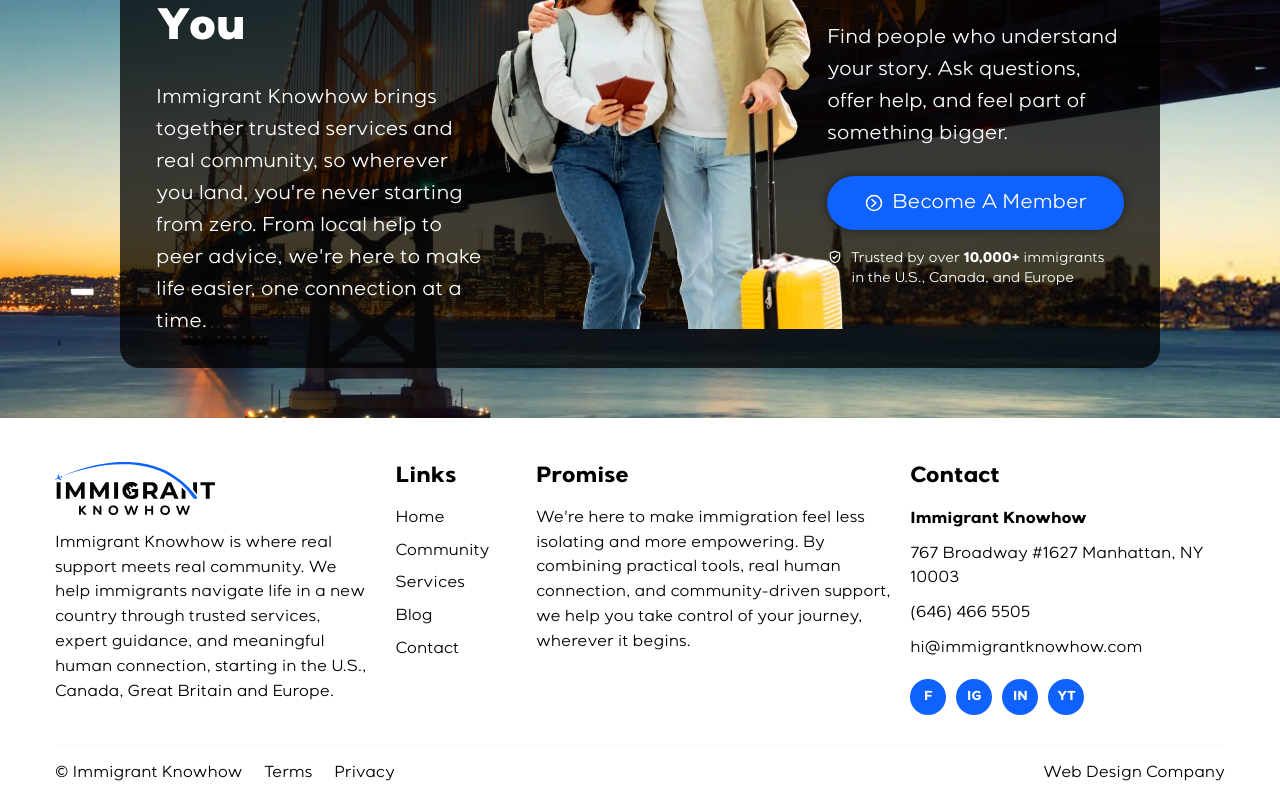
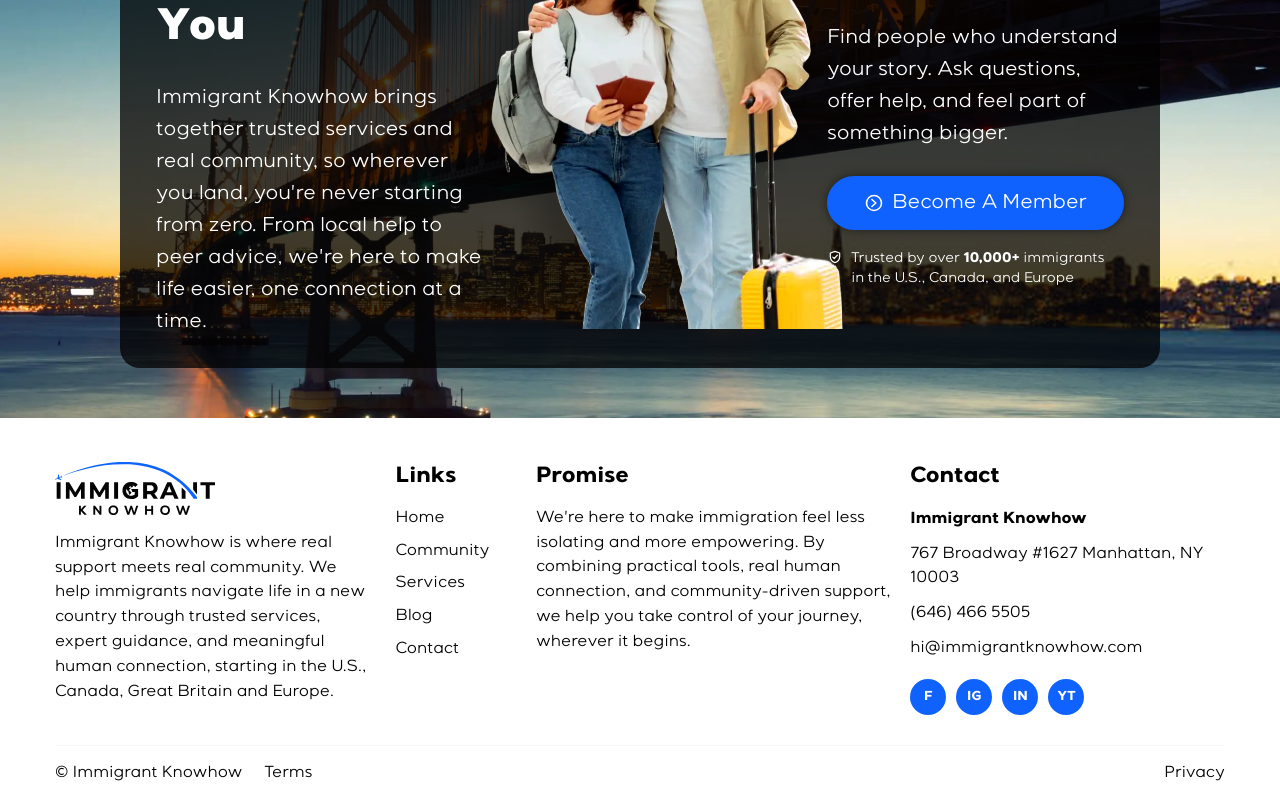
Before and after one commit to AbdiwakBekele/immigrantknowhow-website, a Next.js app: page /canada-immigrants in a window 1280 px wide. Shown: the part 7926-8726 px from the top of the page. Built offline with nearby package versions, Linux system fonts and the light colour scheme.

Commit message:
remove old web co from footer

```diff
--- a/app/home/HomeLikePage.tsx
+++ b/app/home/HomeLikePage.tsx
@@ -273,7 +273,6 @@
           <span>© Immigrant Knowhow</span>
           <a href="https://immigrantknowhow.com/privacy-policy/">Terms</a>
           <a href="https://immigrantknowhow.com/privacy-policy/">Privacy</a>
-          <a href="https://www.jeremymcgilvrey.com/">Web Design Company</a>
         </div>
       </footer>
     </main>
--- a/app/home/shared/HomeFooter.tsx
+++ b/app/home/shared/HomeFooter.tsx
@@ -81,7 +81,6 @@
         <span>© Immigrant Knowhow</span>
         <a href="https://immigrantknowhow.com/privacy-policy/">Terms</a>
         <a href="https://immigrantknowhow.com/privacy-policy/">Privacy</a>
-        <a href="https://www.jeremymcgilvrey.com/">Web Design Company</a>
       </div>
     </footer>
   );
```
